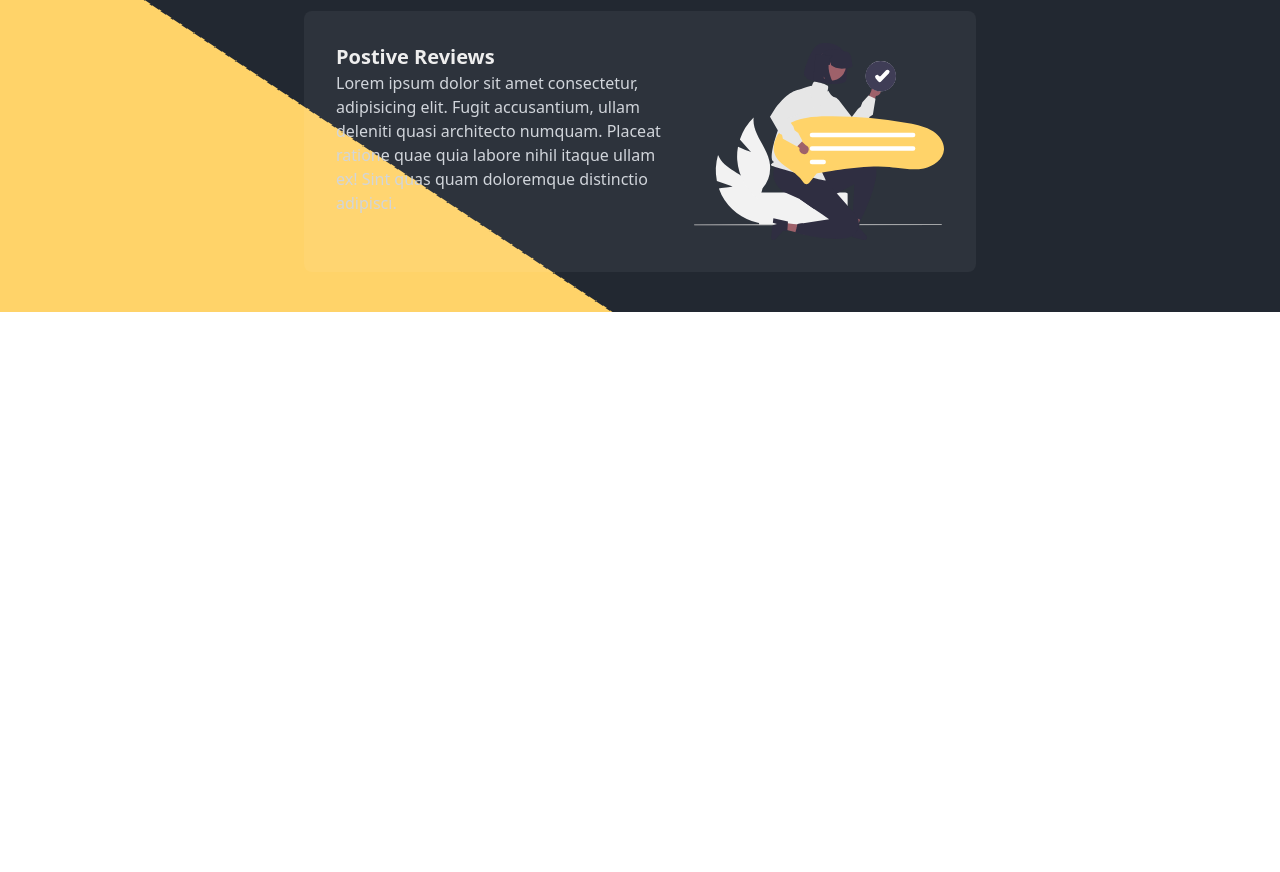
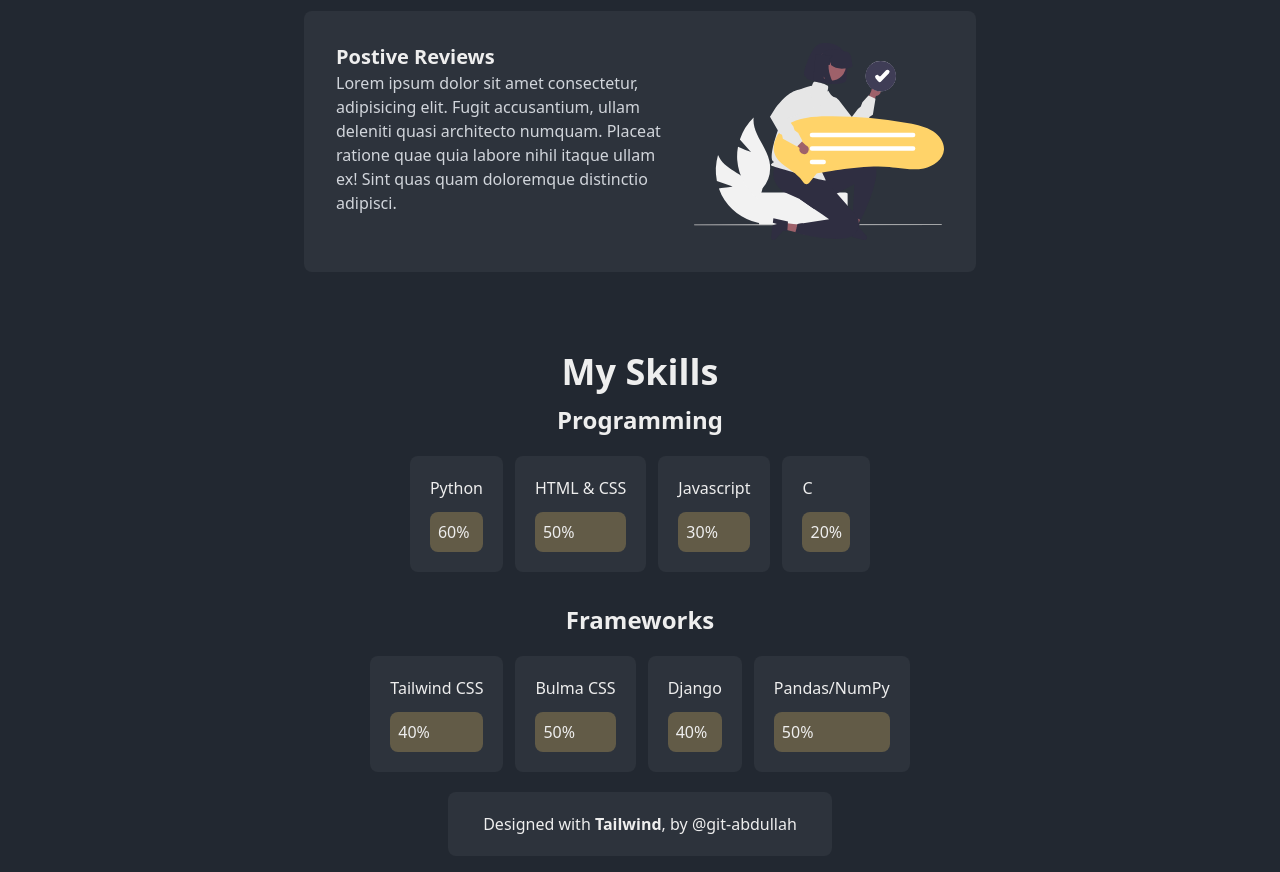
Before and after one commit to git-abdullah/personal-portfolio-template-2, a website: page public/index.html in a window 1280 px wide. Shown: the part 1478-2350 px from the top of the page. Before the commit the page ends 1790 px from the top, so only its background shows below. Drawn offline with Linux system fonts and the light colour scheme.

Commit message:
add skill section and remove bg image

```diff
--- a/public/index.html
+++ b/public/index.html
@@ -9,11 +9,11 @@
     <title>Welcome</title>
 </head>
 <body>
-    <div class="bg-main-bg bg-cover">
+    <div class="bg-primary-60">
         <div class="flex flex-none justify-between gap-5 p-5 px-32">
-            <div class="flex flex-none items-center">
-                <div class="rounded-full shadow-md shadow-primary-10 overflow-hidden bg-gradient-to-br from-primary-60 to-primary-30">
-                    <img src="img/ReadyPlayerMe-Avatar.png" height="40" width="40" alt="">
+            <div class="flex flex-none items-center py-2 bg-primary-30 bg-opacity-5 rounded-lg px-2">
+                <div class="rounded-full shadow-md  overflow-hidden bg-gradient-to-br from-primary-60 to-primary-30">
+                    <img src="img/ReadyPlayerMe-Avatar.png" height="30" width="30" alt="">
                 </div>
             </div>
             <div class="flex flex-none justify-start">
@@ -104,6 +104,58 @@
                     </div>
                 </div>
             </div>
+            <!-- skills section-->
+            <div class="py-5">
+                <div class="py-5">
+                    <h1 class="text-4xl text-primary-30 font-extrabold text-center">My Skills</h1>
+                    <h1 class="text-2xl font-bold text-primary-30 text-center pt-3">Programming</h1>
+                </div>
+                <div class="flex justify-center gap-3">
+                    <div class=" bg-primary-30 bg-opacity-5 p-5 rounded-lg">
+                        <h1 class="text-primary-30 mb-3">Python</h1>
+                        <span class="flex bg-primary-10 bg-opacity-25 p-2 rounded-lg text-primary-30">60%</span>
+                    </div>
+                    <div class=" bg-primary-30 bg-opacity-5 p-5 rounded-lg">
+                        <h1 class="text-primary-30 mb-3">HTML & CSS</h1>
+                        <span class="flex bg-primary-10 bg-opacity-25 p-2 rounded-lg text-primary-30">50%</span>
+                    </div>
+                    <div class=" bg-primary-30 bg-opacity-5 p-5 rounded-lg">
+                        <h1 class="text-primary-30 mb-3">Javascript</h1>
+                        <span class="flex bg-primary-10 bg-opacity-25 p-2 rounded-lg text-primary-30">30%</span>
+                    </div>
+                    <div class=" bg-primary-30 bg-opacity-5 p-5 rounded-lg">
+                        <h1 class="text-primary-30 mb-3">C</h1>
+                        <span class="flex bg-primary-10 bg-opacity-25 p-2 rounded-lg text-primary-30">20%</span>
+                    </div>
+                </div>
+                <div class="py-5">
+                    <h1 class="text-2xl font-bold text-primary-30 text-center pt-3">Frameworks</h1>
+                </div>
+                <div class="flex justify-center gap-3">
+                    <div class=" bg-primary-30 bg-opacity-5 p-5 rounded-lg">
+                        <h1 class="text-primary-30 mb-3">Tailwind CSS</h1>
+                        <span class="flex bg-primary-10 bg-opacity-25 p-2 rounded-lg text-primary-30">40%</span>
+                    </div>
+                    <div class=" bg-primary-30 bg-opacity-5 p-5 rounded-lg">
+                        <h1 class="text-primary-30 mb-3">Bulma CSS</h1>
+                        <span class="flex bg-primary-10 bg-opacity-25 p-2 rounded-lg text-primary-30">50%</span>
+                    </div>
+                    <div class=" bg-primary-30 bg-opacity-5 p-5 rounded-lg">
+                        <h1 class="text-primary-30 mb-3">Django</h1>
+                        <span class="flex bg-primary-10 bg-opacity-25 p-2 rounded-lg text-primary-30">40%</span>
+                    </div>
+                    <div class=" bg-primary-30 bg-opacity-5 p-5 rounded-lg">
+                        <h1 class="text-primary-30 mb-3">Pandas/NumPy</h1>
+                        <span class="flex bg-primary-10 bg-opacity-25 p-2 rounded-lg text-primary-30">50%</span>
+                    </div>
+                </div>
+            </div>
+            <!-- TODO: Projects -->
+            <!-- TODO: Contact Form -->
+            <!-- footer section -->
+            <footer class="rounded-lg w-96 bg-primary-30 bg-opacity-5 mb-5 p-5">
+                <p class="text-center text-primary-30">Designed with <strong class="font-bold">Tailwind</strong>, by  <a href="#">@git-abdullah</a> </p>
+            </footer>
         </main>
     </div>
 </body>
--- a/tailwind.config.js
+++ b/tailwind.config.js
@@ -8,9 +8,6 @@ module.exports = {
         'primary-10': '#FFD369',
         'primary-30': '#EEEEEE'
       },
-      backgroundImage: {
-        'main-bg': "url('../img/icons/bg-3.svg')",
-      }
     },
   },
   plugins: [
```
Also changed, not shown: README.md, demo/1.png (added), demo/2.png (added), demo/3.png (added), public/css/style.css, public/img/icons/bg-3.svg (deleted).
